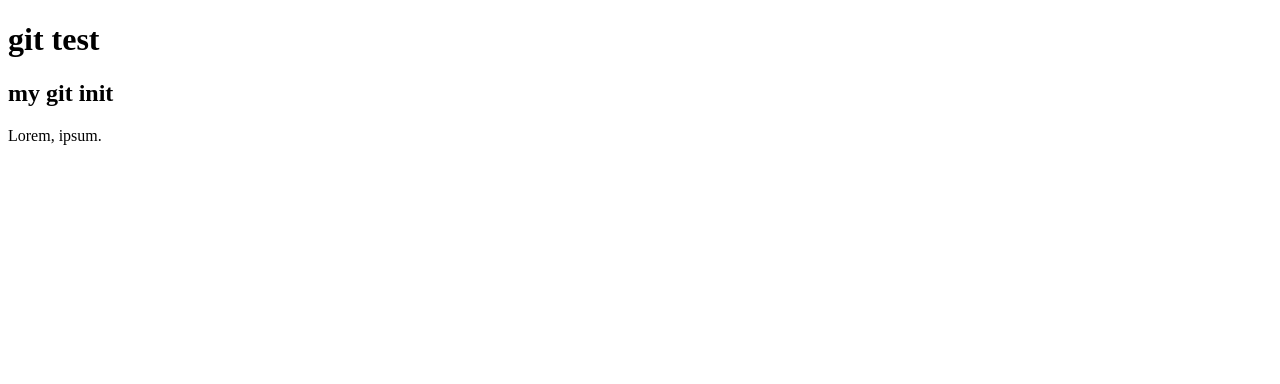
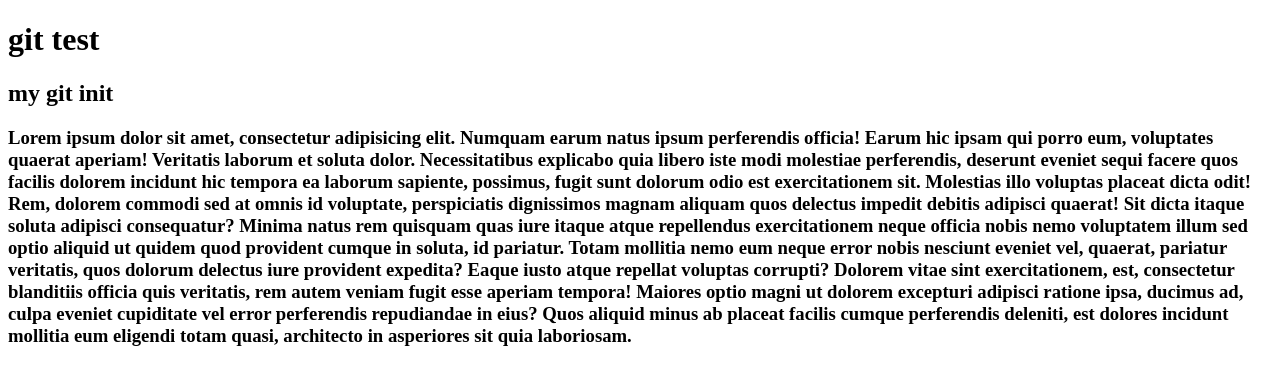
Before and after one commit to Maverickstomcats/Hackathonprep, a plain HTML site: page index.html in a window 1280 px wide. Drawn offline with Linux system fonts and the light colour scheme.

Commit message:
I just added more stuff

```diff
--- a/index.html
+++ b/index.html
@@ -8,6 +8,6 @@
 <body>
     <h1>git test</h1>
     <h2>my git init</h2>
-    Lorem, ipsum.
+    <h3>Lorem ipsum dolor sit amet, consectetur adipisicing elit. Numquam earum natus ipsum perferendis officia! Earum hic ipsam qui porro eum, voluptates quaerat aperiam! Veritatis laborum et soluta dolor. Necessitatibus explicabo quia libero iste modi molestiae perferendis, deserunt eveniet sequi facere quos facilis dolorem incidunt hic tempora ea laborum sapiente, possimus, fugit sunt dolorum odio est exercitationem sit. Molestias illo voluptas placeat dicta odit! Rem, dolorem commodi sed at omnis id voluptate, perspiciatis dignissimos magnam aliquam quos delectus impedit debitis adipisci quaerat! Sit dicta itaque soluta adipisci consequatur? Minima natus rem quisquam quas iure itaque atque repellendus exercitationem neque officia nobis nemo voluptatem illum sed optio aliquid ut quidem quod provident cumque in soluta, id pariatur. Totam mollitia nemo eum neque error nobis nesciunt eveniet vel, quaerat, pariatur veritatis, quos dolorum delectus iure provident expedita? Eaque iusto atque repellat voluptas corrupti? Dolorem vitae sint exercitationem, est, consectetur blanditiis officia quis veritatis, rem autem veniam fugit esse aperiam tempora! Maiores optio magni ut dolorem excepturi adipisci ratione ipsa, ducimus ad, culpa eveniet cupiditate vel error perferendis repudiandae in eius? Quos aliquid minus ab placeat facilis cumque perferendis deleniti, est dolores incidunt mollitia eum eligendi totam quasi, architecto in asperiores sit quia laboriosam.</h3>
 </body>
 </html>
```
